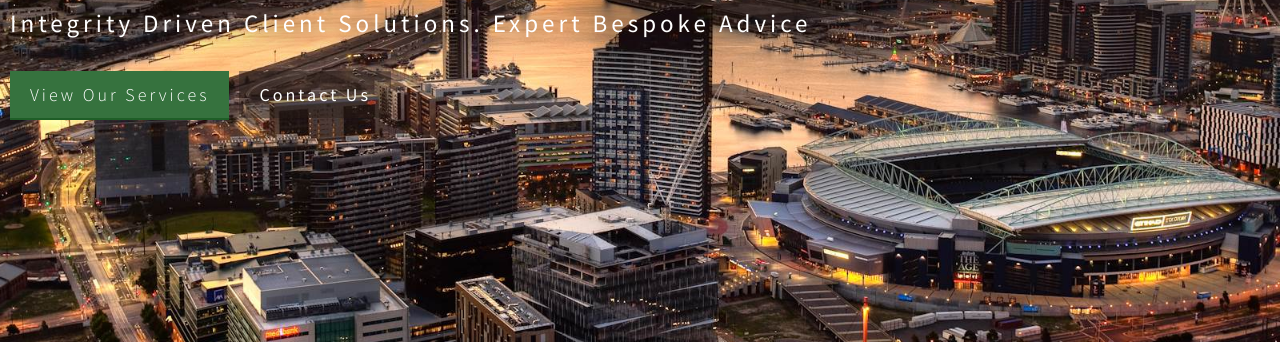
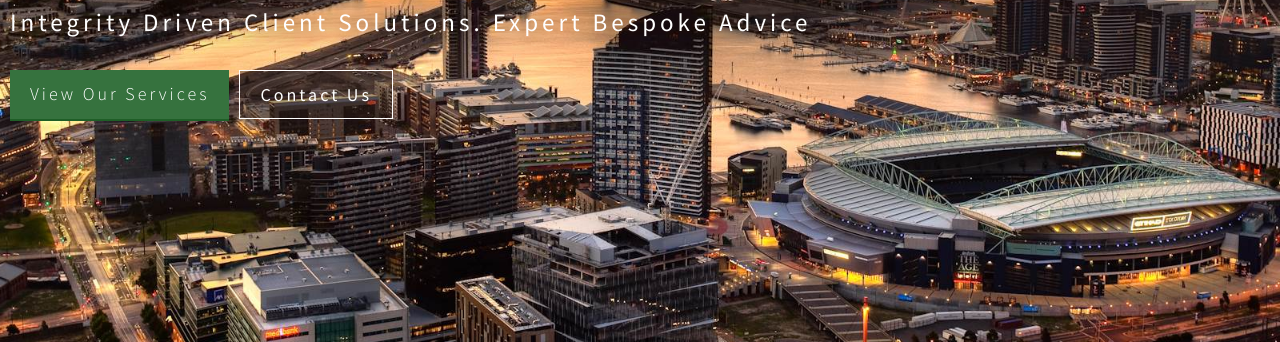
Before and after one commit to cooperda00/rp-fin-group, a Gatsby site: page / in a window 1280 px wide. Shown: the part 458-800 px from the top of the page. Built offline with nearby package versions, Linux system fonts and the light colour scheme; Gatsby itself is replaced by a stand-in of ours.

Commit message:
adds border from secondary SecondaryButton

```diff
--- a/src/components/Utility/SecondaryButton/SecondaryButton.module.scss
+++ b/src/components/Utility/SecondaryButton/SecondaryButton.module.scss
@@ -14,6 +14,7 @@
   text-align: center;
   text-transform: capitalize;
   transition: 0.5s;
+  border: 0.1rem solid white;
 
   &:hover {
     background: rgba($primary, 0.5);
```
